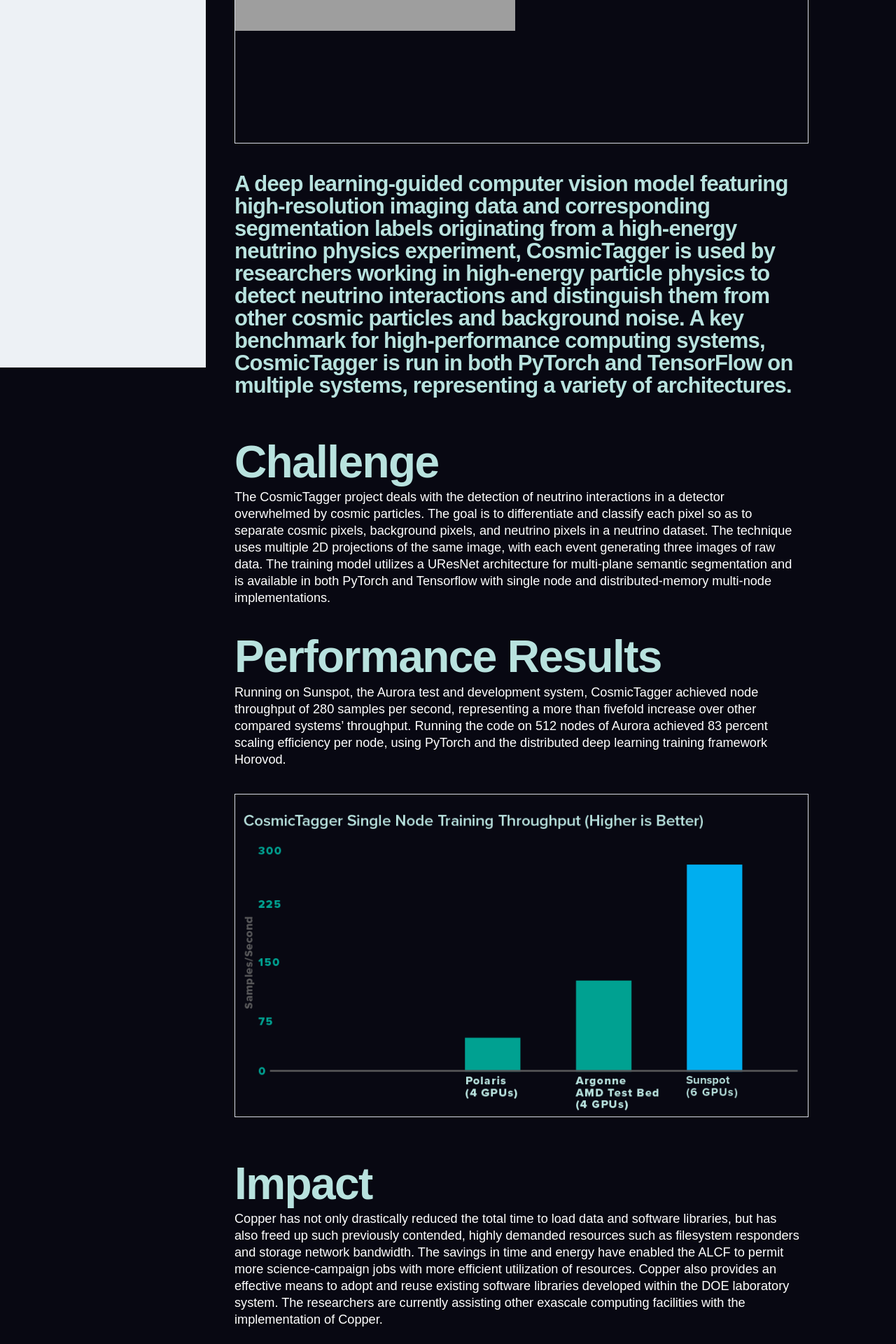
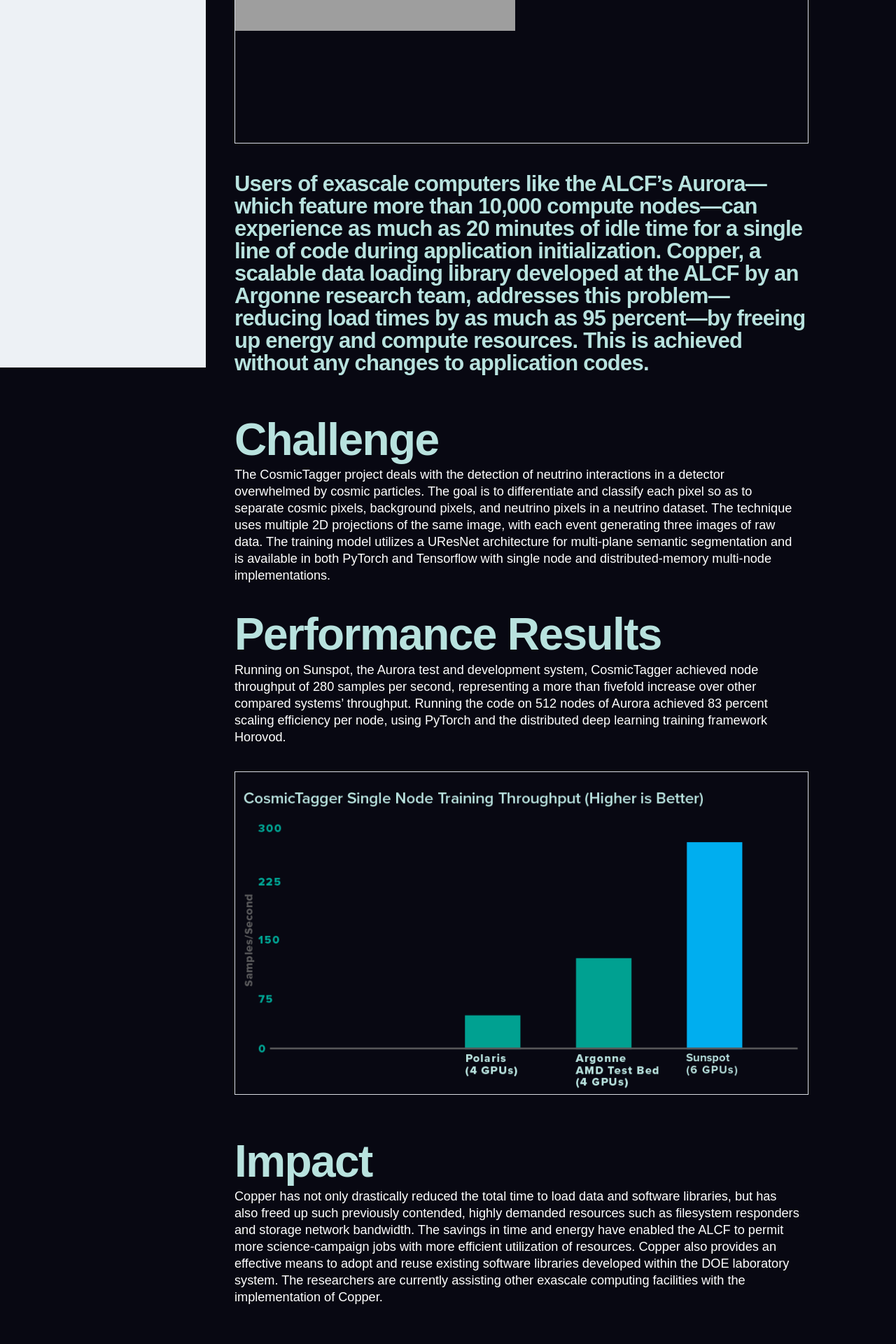
Before and after one commit to argonne-lcf/AR2024, a Jekyll site: the page built from _performancehighlights/copper.md, in a window 1280 px wide. Shown: the part 819-2739 px from the top of the page at 70% size. Built offline with Jekyll 4.4.1, drawn with Linux system fonts in a browser that asks for light colours; some web fonts are replaced.

Commit message:
Update copper.md
summary blurb

```diff
--- a/_performancehighlights/copper.md
+++ b/_performancehighlights/copper.md
@@ -15,7 +15,10 @@
 ---
 
 {% include txt-intro.html
-    blurb = "A deep learning-guided computer vision model featuring high-resolution imaging data and corresponding segmentation labels originating from a high-energy neutrino physics experiment, CosmicTagger is used by researchers working in high-energy particle physics to detect neutrino interactions and distinguish them from other cosmic particles and background noise.  A key benchmark for high-performance computing systems, CosmicTagger is run in both PyTorch and TensorFlow on multiple systems, representing a variety of architectures."
+    blurb = "Users of exascale computers like the ALCF’s Aurora—which feature more than 10,000 compute nodes—can experience as much as 20 minutes of idle time for a single line of code during application initialization.
+
+Copper, a scalable data loading library developed at the ALCF by an Argonne research team, addresses this problem—reducing load times by as much as 95 percent—by freeing up energy and compute resources. This is achieved without any changes to application codes.
+"
 %}
 
 
```
